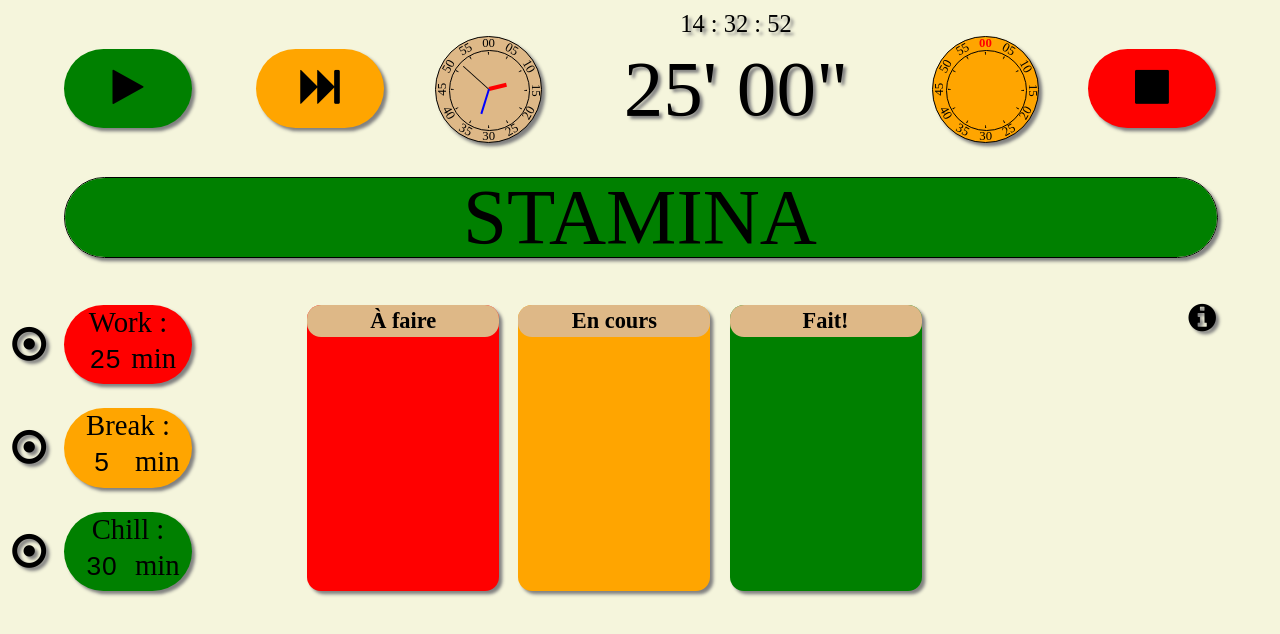
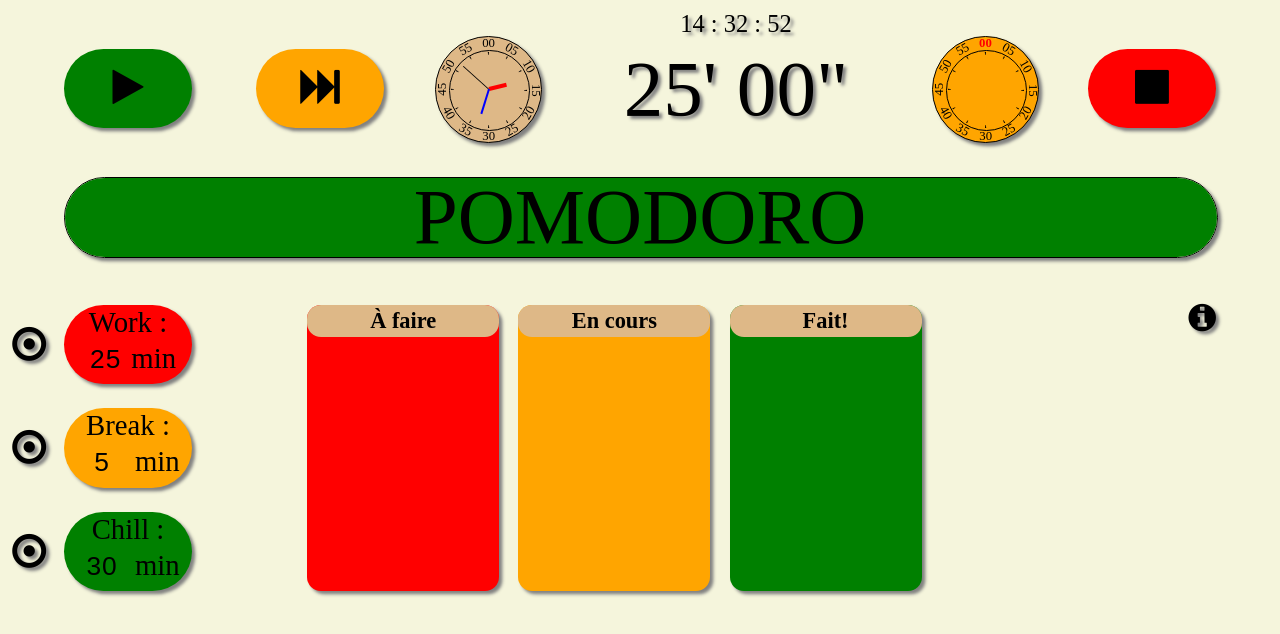
Before and after one commit to VassilyD/Pomodoro, a plain HTML site: page index.html in a window 1280 px wide. Drawn offline with Linux system fonts and the light colour scheme.

Commit message:
Changement STAMINA en POMODORO

```diff
--- a/index.html
+++ b/index.html
@@ -17,7 +17,7 @@
 	<div id="time" class="text-shadow"></div>
 	<div id="time-end" class="text-shadow"></div>
 
-	<span class="staminaText">STAMINA</span>
+	<span class="staminaText">POMODORO</span>
 	<div class="staminaBox box-shadow">
 		<div id="staminaBar"></div>
 	</div>
```
